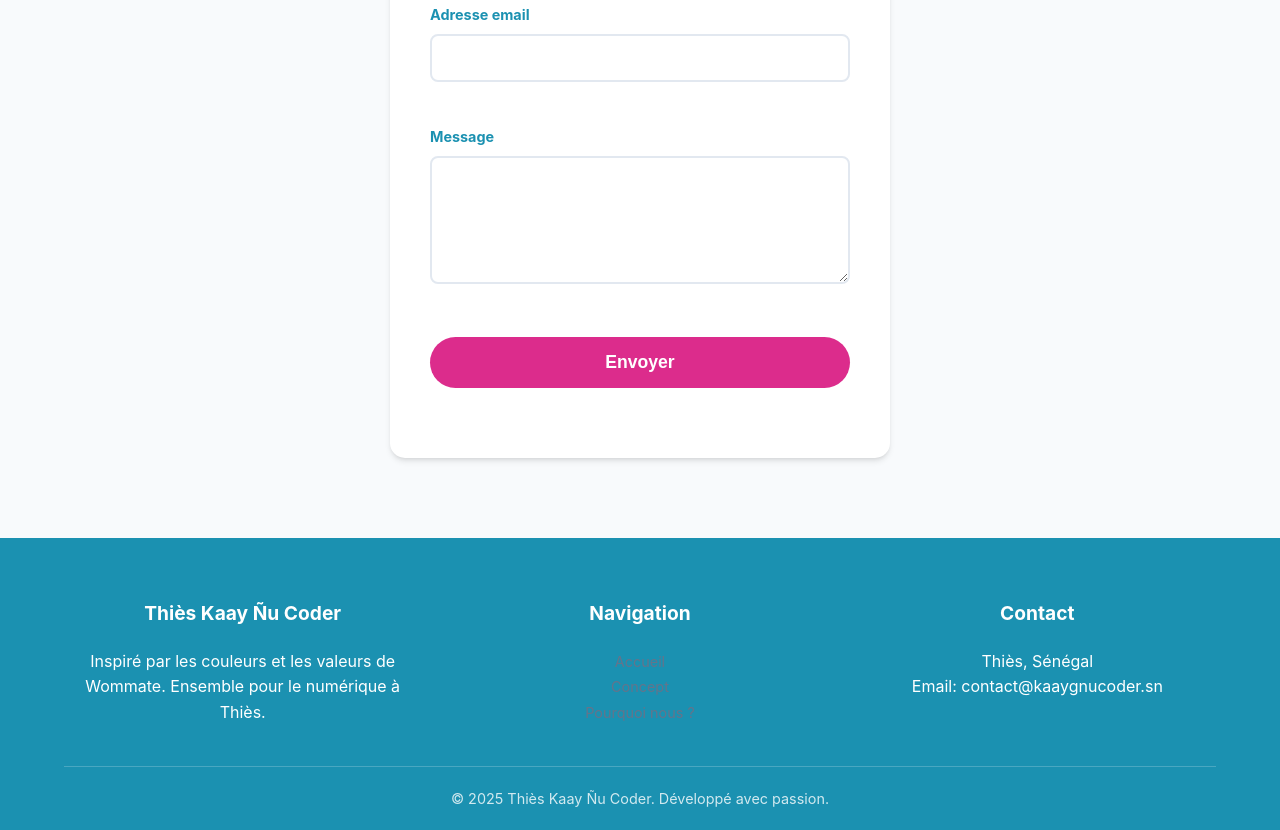
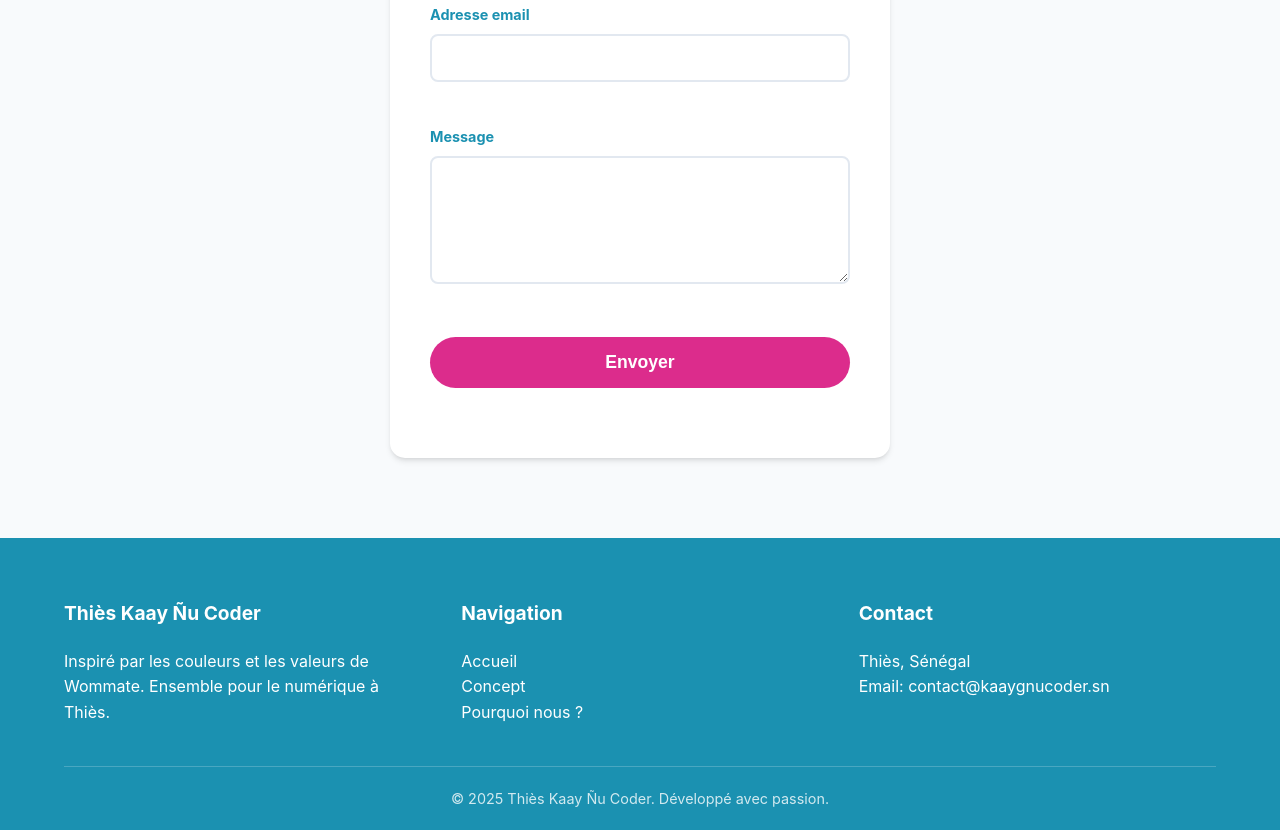
Before and after one commit to lmtlibass/thies-kaay-coder-website, a plain HTML site: page pages/contact.html in a window 1280 px wide. Shown: the part 279-1109 px from the top of the page. Drawn offline with Linux system fonts and the light colour scheme.

Commit message:
update contact.css

```diff
--- a/assets/css/contact.css
+++ b/assets/css/contact.css
@@ -92,22 +92,6 @@
     margin-top: 10px;
 }
 
-/* Footer de la page contact */
-footer {
-    text-align: center;
-    padding: 40px 0;
-    background-color: var(--white);
-}
-
-footer a {
-    color: var(--text-gray);
-    font-size: 0.9rem;
-    transition: var(--transition);
-}
-
-footer a:hover {
-    color: var(--secondary-color);
-}
 
 /* --- RESPONSIVE --- */
 @media (max-width: 600px) {
```
